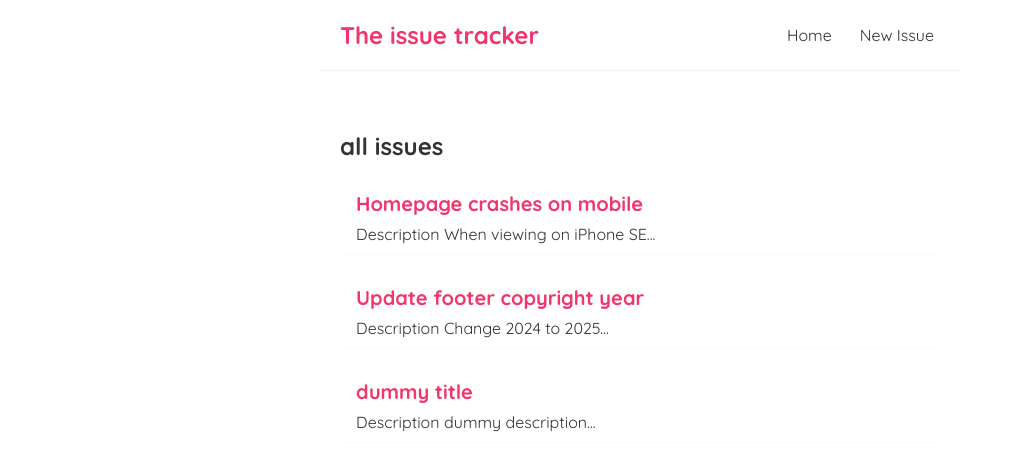
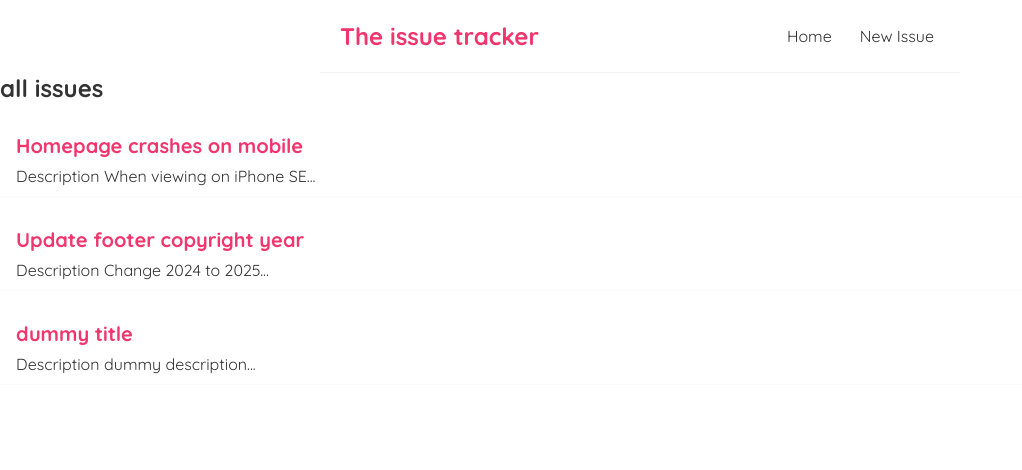
Before and after one commit to villiger9/issue-tracker-react, a React (Vite) app: page / in a window 1280 px wide. Shown: the top 470 px of the page, without its empty margins (0-1022 px from the left). Built offline with nearby package versions, Linux system fonts and the light colour scheme; data requests are answered from the project's data file.

Commit message:
added RootLayout and router. Deleted Navbar component

```diff
--- a/package.json
+++ b/package.json
@@ -11,7 +11,8 @@
   },
   "dependencies": {
     "react": "^19.2.0",
-    "react-dom": "^19.2.0"
+    "react-dom": "^19.2.0",
+    "react-router-dom": "^7.11.0"
   },
   "devDependencies": {
     "@eslint/js": "^9.39.1",
--- a/src/App.jsx
+++ b/src/App.jsx
@@ -1,15 +1,43 @@
-import Navbar from "./Navbar";
 import Home from "./Home";
+import {
+  createBrowserRouter,
+  createRoutesFromElements,
+  Route,
+  RouterProvider,
+} from "react-router-dom";
+import RootLayout from "./layouts/RootLayout";
+
+const router = createBrowserRouter(
+  createRoutesFromElements(
+    <Route path="/" element={<RootLayout />}>
+      <Route index element={<Home />}></Route>
+    </Route>
+  )
+);
 
 function App() {
-  return (
-    <div className="App">
-      <Navbar />
-      <div className="content">
-        <Home />
-      </div>
-    </div>
-  );
+  return <RouterProvider router={router} />;
 }
 
 export default App;
+
+/* import {
+  createBrowserRouter,
+  createRoutesFromElements,
+  Route,
+  RouterProvider
+} from "react-router-dom";
+
+// 1. Define the router outside the component
+const router = createBrowserRouter(
+  createRoutesFromElements(
+    <Route path="/" element={<RootLayout />}> {// RootLayout contains your Navbar and Outlet }
+      <Route index element={<Home />} />
+    </Route>
+  )
+);
+
+function App() {
+  // 2. Use RouterProvider instead of <Router>
+  return <RouterProvider router={router} />;
+} */
--- a/src/Navbar.jsx
+++ /dev/null
@@ -1,13 +0,0 @@
-const Navbar = () => {
-  return (
-    <nav className="navbar">
-      <h1>The issue tracker</h1>
-      <div className="links">
-        <a href="/">Home</a>
-        <a href="/create">New Issue</a>
-      </div>
-    </nav>
-  );
-};
-
-export default Navbar;
--- /dev/null
+++ b/src/layouts/RootLayout.jsx
@@ -0,0 +1,21 @@
+import { NavLink, Outlet } from "react-router-dom";
+
+export default function RootLayout() {
+  return (
+    <div className="layout">
+      <header>
+        <nav className="navbar">
+          <h1>The issue tracker</h1>
+          <NavLink to="/" className="links">
+            Home
+          </NavLink>
+          <NavLink to="create">New Issue</NavLink>
+        </nav>
+      </header>
+
+      <main>
+        <Outlet />
+      </main>
+    </div>
+  );
+}
```
Also changed, not shown: 1 other file (tests, documents, lock files or other folders).
